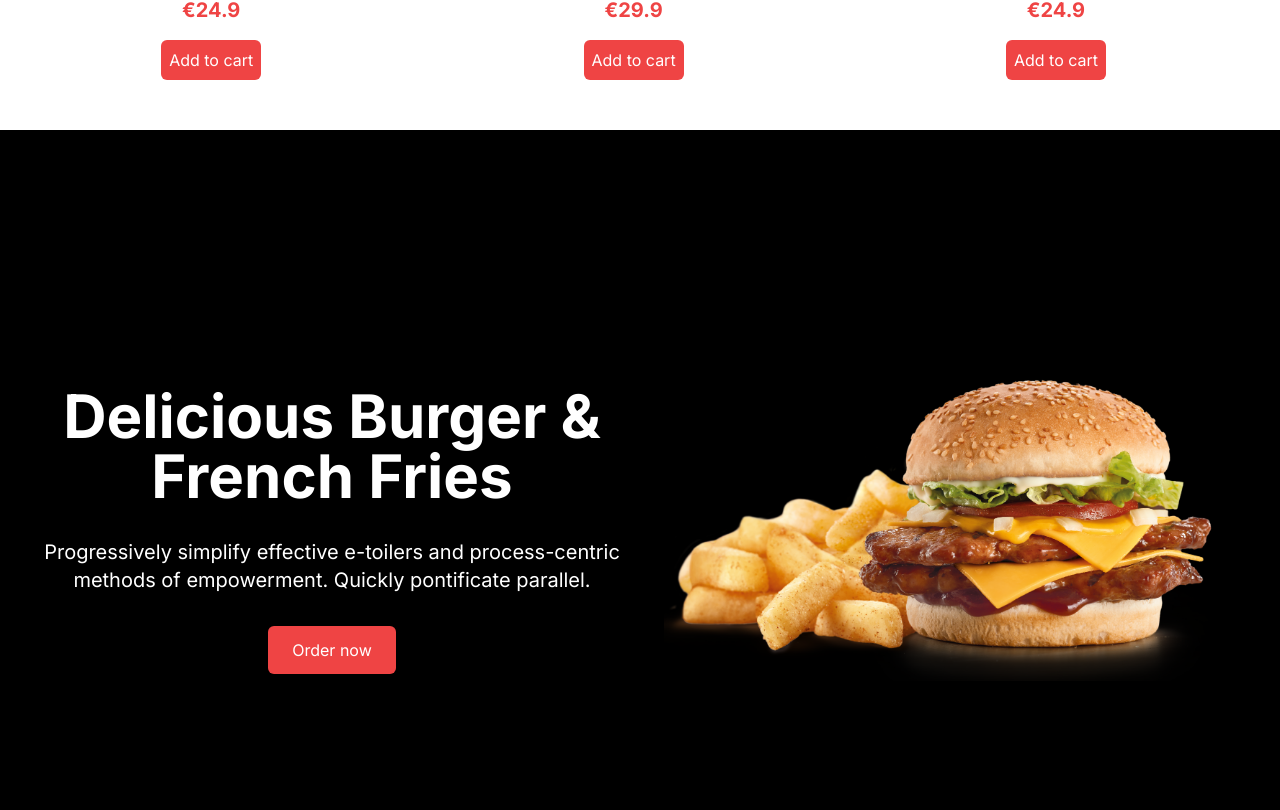
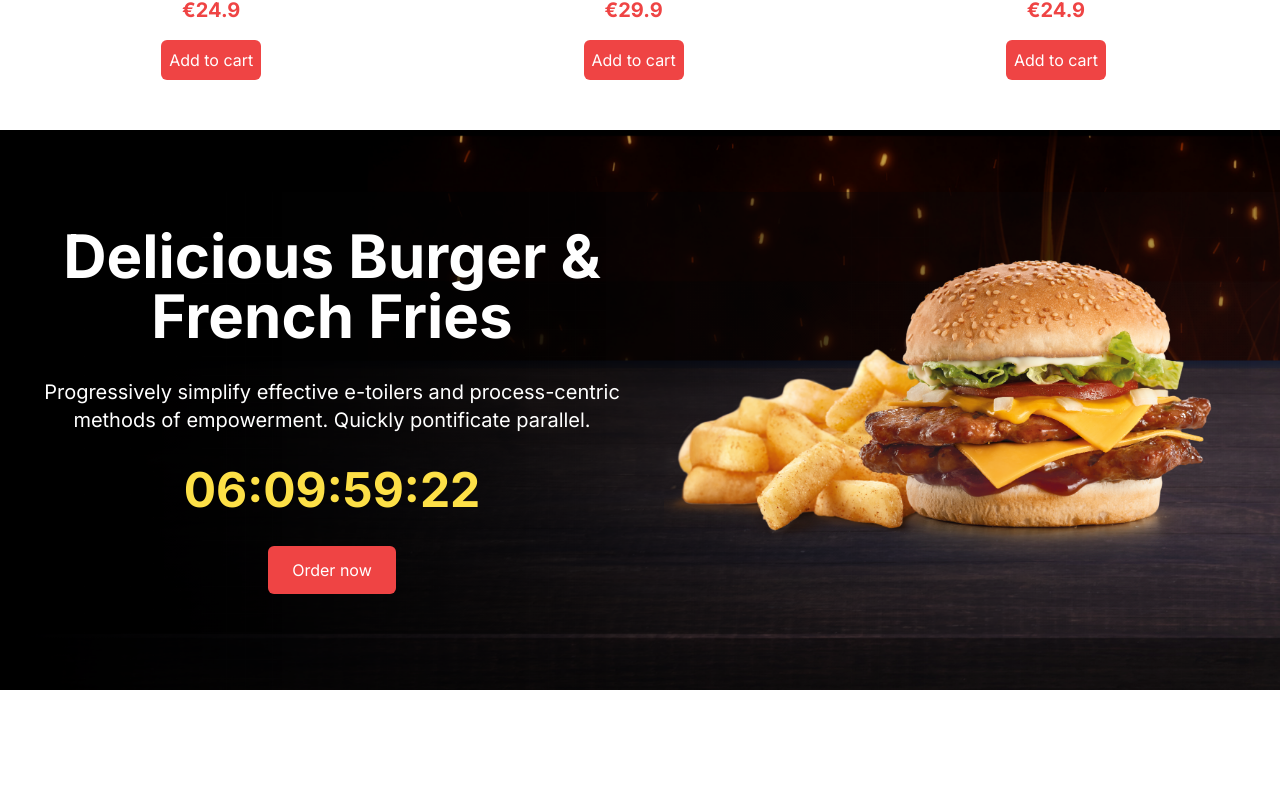
Before and after one commit to federico-init/restaurant-nextjs, a Next.js app: page / in a window 1280 px wide. Shown: the part 1390-2200 px from the top of the page. Built offline with nearby package versions, Linux system fonts and the light colour scheme.

Commit message:
chore: added countdown-react and style to limited offer section

```diff
--- /dev/null
+++ b/src/components/CountDown.tsx
@@ -0,0 +1,16 @@
+"use client";
+
+import Countdown from "react-countdown";
+
+const endingDate = new Date("2023-11-15");
+
+const CountDown = () => {
+  return (
+    <Countdown
+      className="font-bold text-5xl text-yellow-300"
+      date={endingDate}
+    />
+  );
+};
+
+export default CountDown;
--- a/src/components/LimitedOffer.tsx
+++ b/src/components/LimitedOffer.tsx
@@ -1,8 +1,9 @@
 import Image from "next/image";
+import CountDown from "./CountDown";
 
 const LimitedOffer = () => {
   return (
-    <div className="bg-black h-screen flex flex-col md:flex-row">
+    <div className="bg-black h-screen flex flex-col md:flex-row md:justify-between md:bg-[url('/offerBg.png')] bg-cover bg-no-repeat md:h-[70vh]">
       {/* TEXT CONTAINER */}
       <div className="flex-1 flex flex-col justify-center items-center text-center gap-8 p-6">
         <h1 className="text-white text-5xl font-bold xl:text-6xl">
@@ -12,12 +13,13 @@ const LimitedOffer = () => {
           Progressively simplify effective e-toilers and process-centric methods
           of empowerment. Quickly pontificate parallel.
         </p>
+        <CountDown />
         <button className="bg-red-500 text-white rounded-md py-3 px-6">
           Order now
         </button>
       </div>
       {/* IMAGE CONTAINER */}
-      <div className="flex-1 w-full relative">
+      <div className="flex-1 w-full relative md:h-full">
         <Image
           src="/offerProduct.png"
           alt="limited offer"
```
Also changed, not shown: package.json (+6 -5 lines), 1 other file (tests, documents, lock files or other folders).
